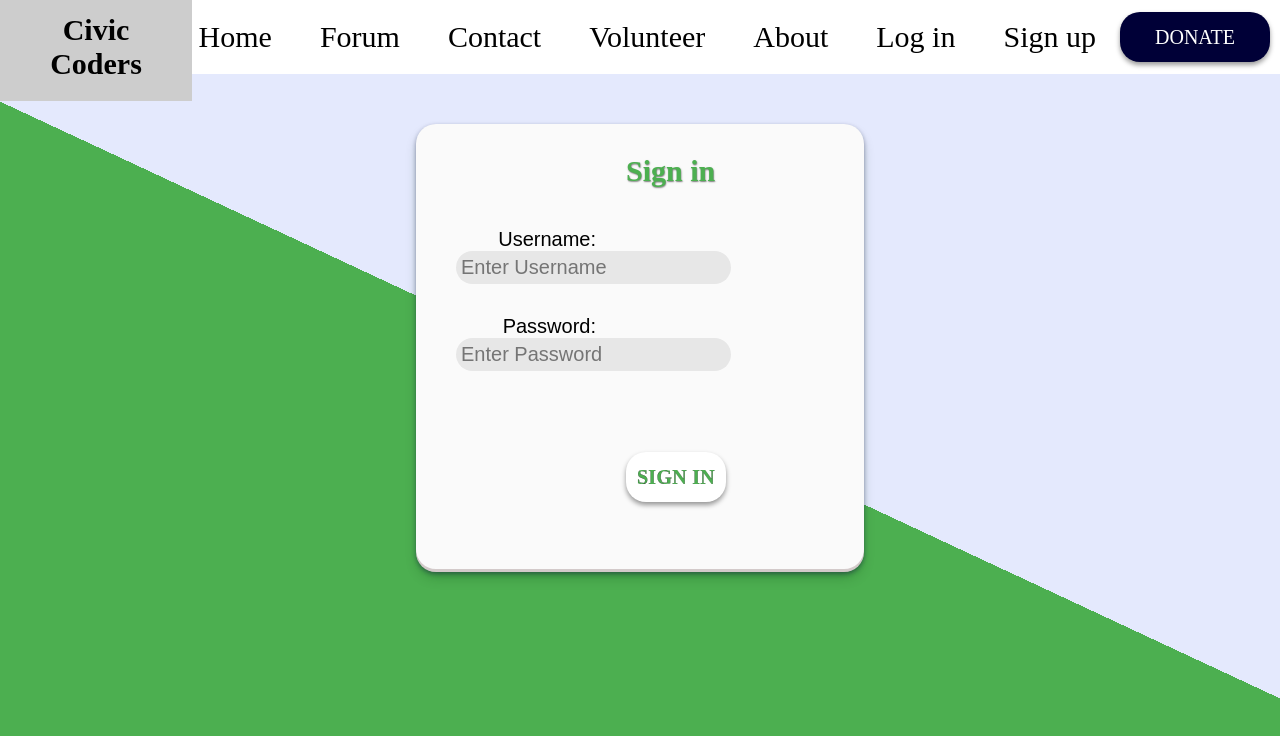
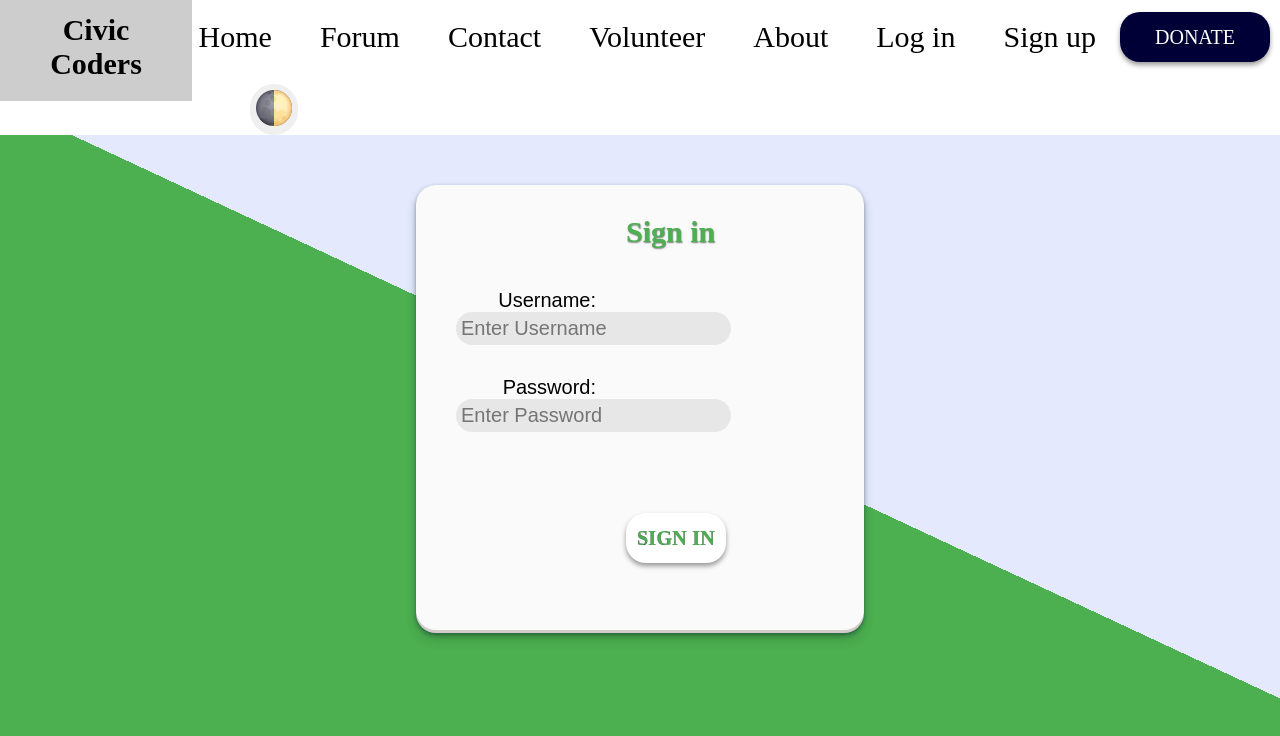
Before and after one commit to Saabdulle/florin-community, a website: page client/HTML/signin.html in a window 1280 px wide. Drawn offline with Linux system fonts and the light colour scheme.

Commit message:
Signin page switch colour theme

```diff
--- a/client/CSS/signin.css
+++ b/client/CSS/signin.css
@@ -139,3 +139,14 @@ input {
 #signin-btn:hover{
    box-shadow: 0 12px 16px 0 rgba(125, 184, 176, 0.24),0 17px 50px 0 rgba(10, 87, 97, 0.19);
 }
+#swap-btn{
+    margin-left: 250px;
+    margin-top: 10px;
+    border-radius: 30px;
+    border: none;
+  }
+.dark-mode {
+    background-color: black;
+    background-image: -webkit-linear-gradient(65deg, #032532 50%, #1e011b 50%);
+
+  }
--- a/client/HTML/signin.html
+++ b/client/HTML/signin.html
@@ -24,6 +24,7 @@
         <!-- <li><a href="../HTML/posts.html">Posts</a></li> -->
         <li><a href="../HTML/forum.html">Forum</a></li>
         <li><a href="../HTML/welcome.html">Home</a></li>
+        <button id="swap-btn" onclick="changeTheme()" > <img  src="../assets/halfmoonhalfsun.png" alt="" srcset=""> </button>
         <li><a href="../HTML/welcome.html" id="navbar-icon">Civic Coders</a></li>
     </ul>
     <!-- Navbar end  -->
--- a/client/JS/signin.js
+++ b/client/JS/signin.js
@@ -30,3 +30,7 @@ document.getElementById("signin-form").addEventListener("submit", async (e) => {
 function donationPage() {
     window.location="../HTML/donation.html"
 }
+function changeTheme() {
+    let element = document.body;
+    element.classList.toggle("dark-mode");
+ }
```
